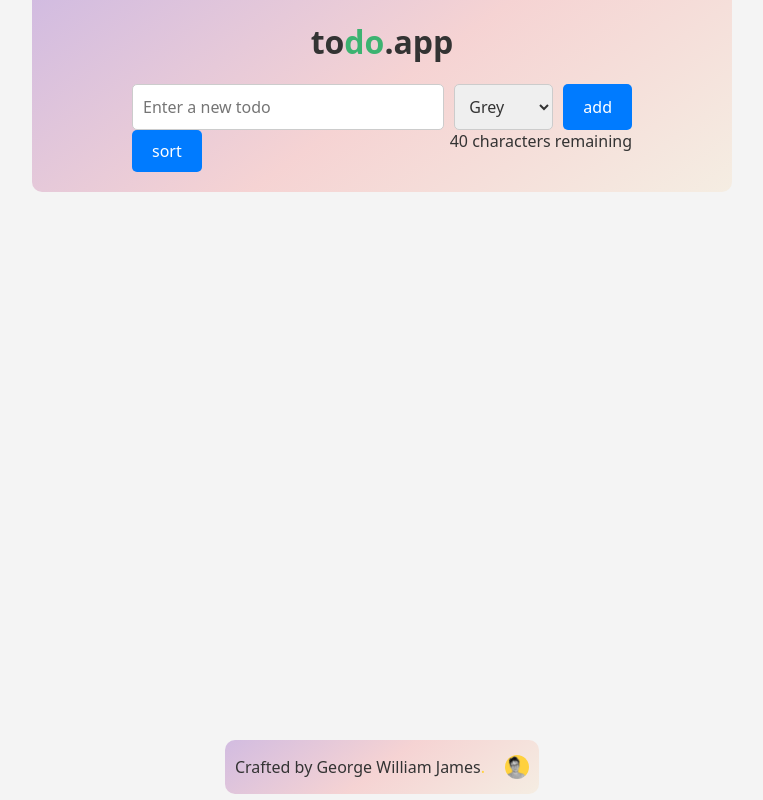
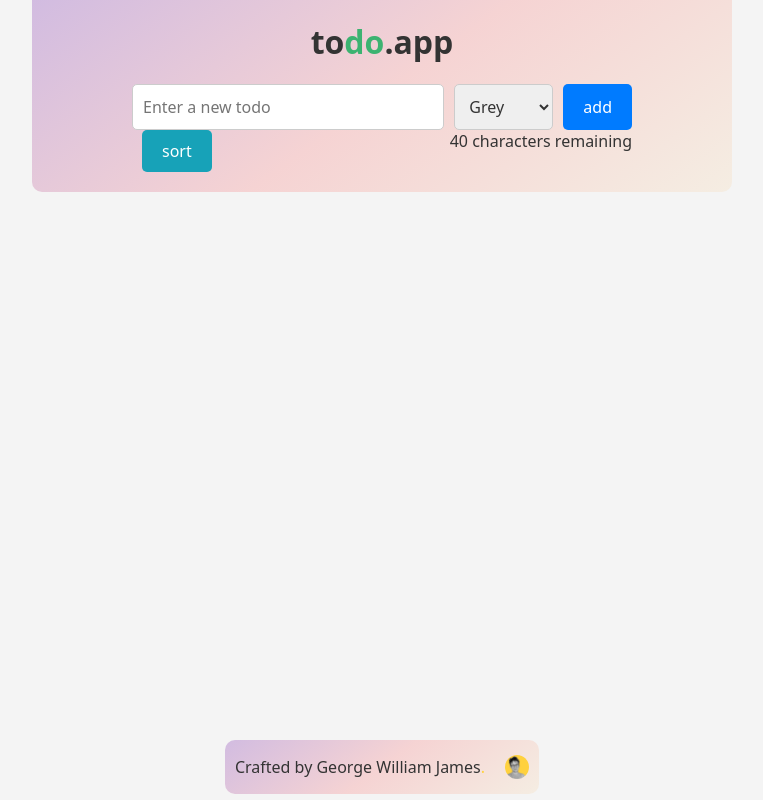
Before and after one commit to Amesileo/todo., a plain HTML site: page index.html in a window 1280 px wide. Shown: the whole page, without its empty margins (258-1021 px from the left). Drawn offline with nearby package versions, Linux system fonts and the light colour scheme.

Commit message:
Update styles.css

```diff
--- a/styles.css
+++ b/styles.css
@@ -224,3 +224,22 @@ h1 {
     text-decoration: none;
     opacity: 1;
 }
+
+/* sort button to add */
+#sortButton {
+    padding: 10px 20px;
+    margin-left : 10px;
+    font-size: 1rem;
+    color: #fff;
+    background-color: #17a2b8;
+    border: none;
+    border-radius: 5px;
+    text-transform: lowercase;
+    cursor: pointer;
+    transition: all .2s ease;
+}
+
+#sortButton:hover {
+    background-color: #117a8b;
+    transform: scale(1.1);
+}
```
